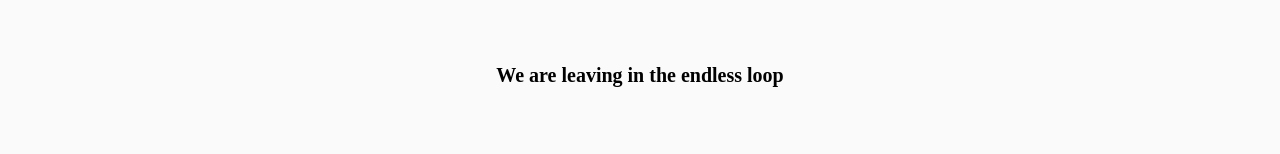
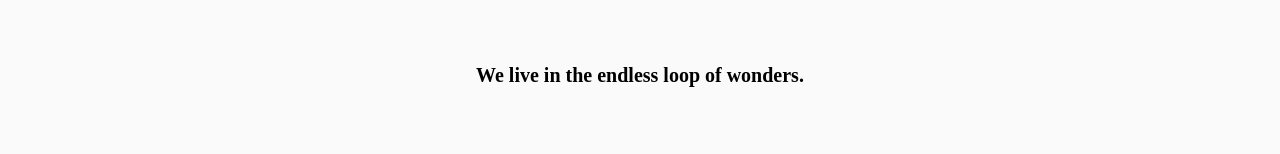
Before and after one commit to Lu-Smith/nott_art_exhibition_react, a React (Create React App) app: page / in a window 1280 px wide. Shown: the part 536-690 px from the top of the page. Built offline with nearby package versions, Linux system fonts and the light colour scheme.

Commit message:
Updated Main.js

```diff
--- a/src/components/Main.js
+++ b/src/components/Main.js
@@ -9,8 +9,7 @@ const Main = () => {
         <Title>Search though time</Title>
         <Gallery />
         <Control />
-
-        <Description>We are leaving in the endless loop</Description>
+        <Description>We live in the endless loop of wonders.</Description>
     </Container>
   )
 }
```
